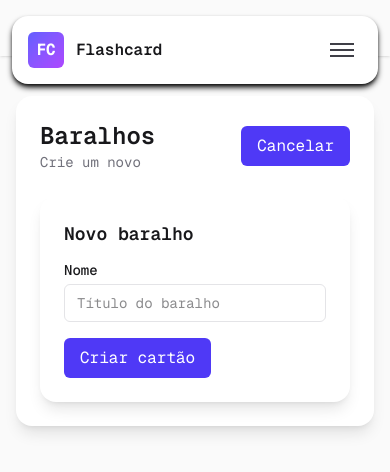
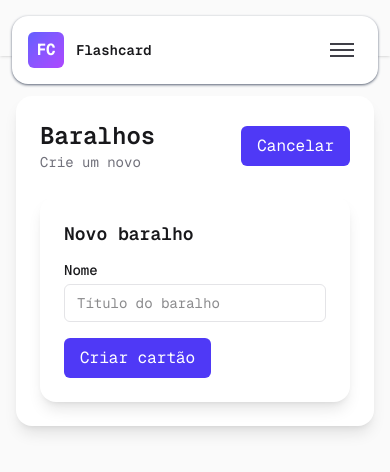
Before and after one commit to Maycon40/flashcard, a Next.js app: page /dashboard/decks/create in a window 390 px wide. Shown: the top 472 px of the page. Built offline with nearby package versions, Linux system fonts and the light colour scheme.

Commit message:
feat: improve dashboard mobile layout

```diff
--- a/components/layout/Dashboard.tsx
+++ b/components/layout/Dashboard.tsx
@@ -28,12 +28,16 @@ export default function LayoutDashboard({ children }: Props) {
   return (
     <div className="min-h-screen bg-zinc-50 dark:bg-black text-zinc-900 dark:text-zinc-50 font-sans">
       <div className="lg:hidden fixed top-0 left-0 right-0 z-30 bg-zinc-50 dark:bg-black shadow flex items-center justify-between px-4 h-14">
-        <div className="lg:hidden fixed top-4 left-3 right-3 z-30 rounded-2xl bg-white dark:bg-zinc-900 shadow-black shadow-md flex items-center justify-between px-4 h-17">
+        <div className="lg:hidden fixed top-4 left-3 right-3 z-30 rounded-2xl bg-white dark:bg-zinc-900 shadow-gray-500 dark:shadow-black shadow-sm dark:shadow-md flex items-center justify-between px-4 h-17">
           <div className="flex items-center gap-3">
             <div className="h-9 w-9 rounded-md bg-linear-to-br from-indigo-500 to-purple-500 flex items-center justify-center text-white font-bold">
               FC
             </div>
-            <span className="font-semibold text-base">Flashcard</span>
+            <span className="font-semibold text-base">
+              <Link href="/dashboard" className="text-sm font-semibold">
+                Flashcard
+              </Link>
+            </span>
           </div>
           <button
             className="p-2 rounded-md focus:outline-none focus:ring-2 focus:ring-indigo-500"
@@ -109,16 +113,13 @@ export default function LayoutDashboard({ children }: Props) {
           <aside className="hidden lg:block lg:col-span-1">
             <div className="sticky top-6 rounded-lg bg-white dark:bg-zinc-900 p-4 shadow-sm">
               <div className="mb-6 flex items-center gap-3">
-                <div className="h-10 w-10 rounded-md bg-linear-to-br from-indigo-500 to-purple-500 flex items-center justify-center text-white font-bold">
+                <div className="h-8 w-8 rounded-md bg-linear-to-br from-indigo-500 to-purple-500 flex items-center justify-center text-white font-bold">
                   FC
                 </div>
                 <div>
-                  <Link href="/" className="text-sm font-semibold">
+                  <Link href="/dashboard" className="text-md font-semibold">
                     Flashcard
                   </Link>
-                  <div className="text-xs text-zinc-500 dark:text-zinc-400">
-                    Dashboard
-                  </div>
                 </div>
               </div>
 
@@ -171,11 +172,11 @@ export default function LayoutDashboard({ children }: Props) {
             Você tem certeza que deseja <strong>sair</strong>?
           </ConfirmLogout>
 
-          <section className="lg:col-span-5">
+          <main className="lg:col-span-5">
             <div className="rounded-2xl bg-white dark:bg-zinc-900 p-6 shadow-lg">
               {children}
             </div>
-          </section>
+          </main>
         </div>
       </div>
     </div>
```
